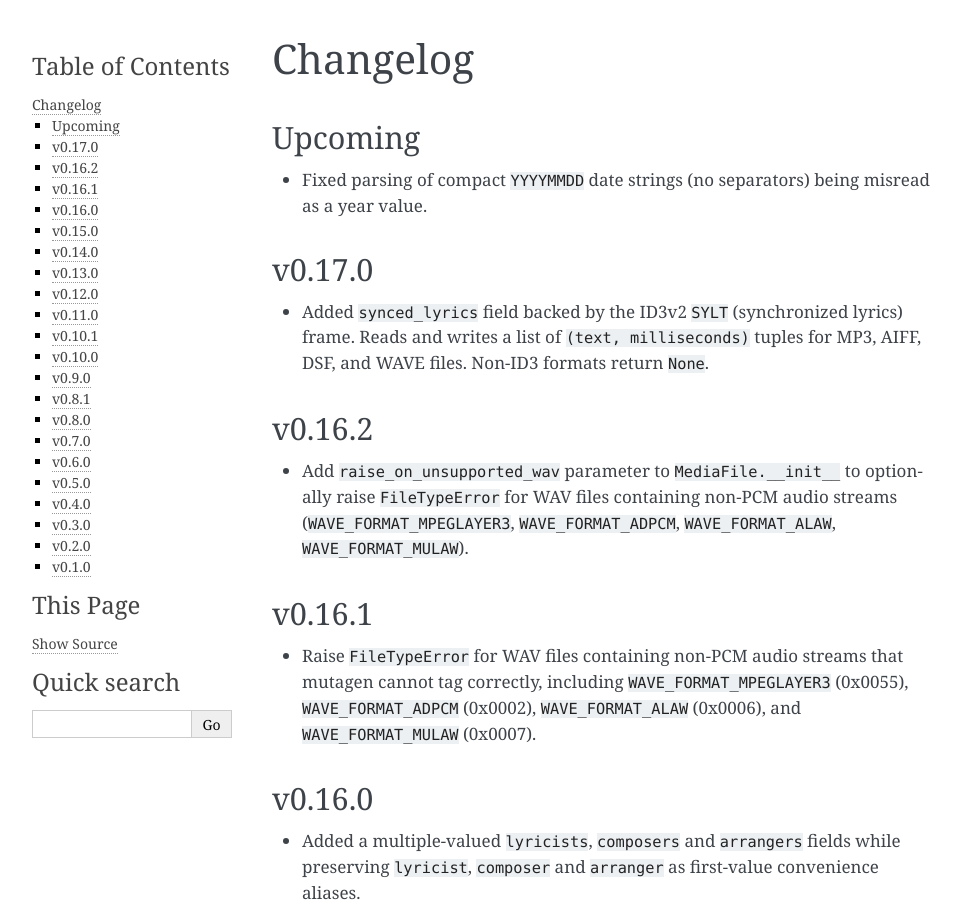
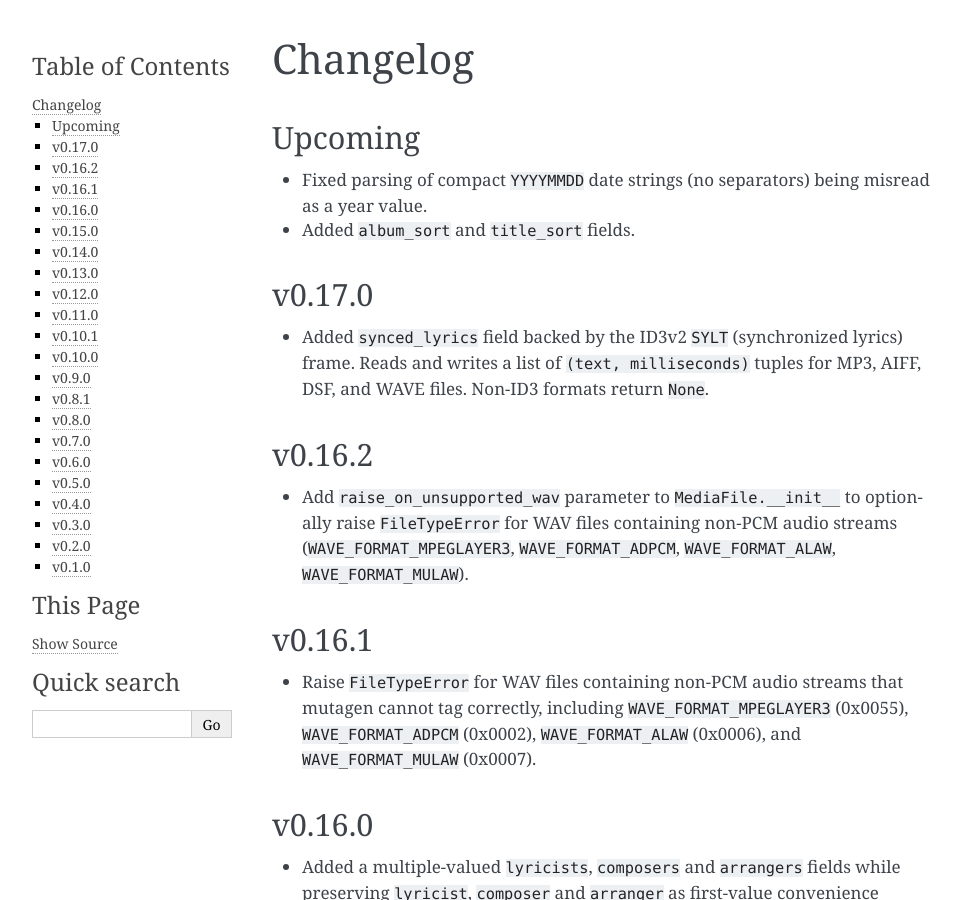
Before and after one commit to beetbox/mediafile, a Sphinx documentation site: the page built from docs/changelog.rst, in a window 1280 px wide and 900 px high. Shown: the whole window, without its empty margins (148-1108 px from the left). Built offline with Sphinx 7.4.7, drawn with Linux system fonts in a browser that asks for light colours.

Commit message:
Add changelog entry for album_sort and title_sort

```diff
--- a/docs/changelog.rst
+++ b/docs/changelog.rst
@@ -6,6 +6,7 @@ Upcoming
 
 - Fixed parsing of compact ``YYYYMMDD`` date strings (no separators) being
   misread as a year value.
+- Added ``album_sort`` and ``title_sort`` fields.
 
 v0.17.0
 -------
```
